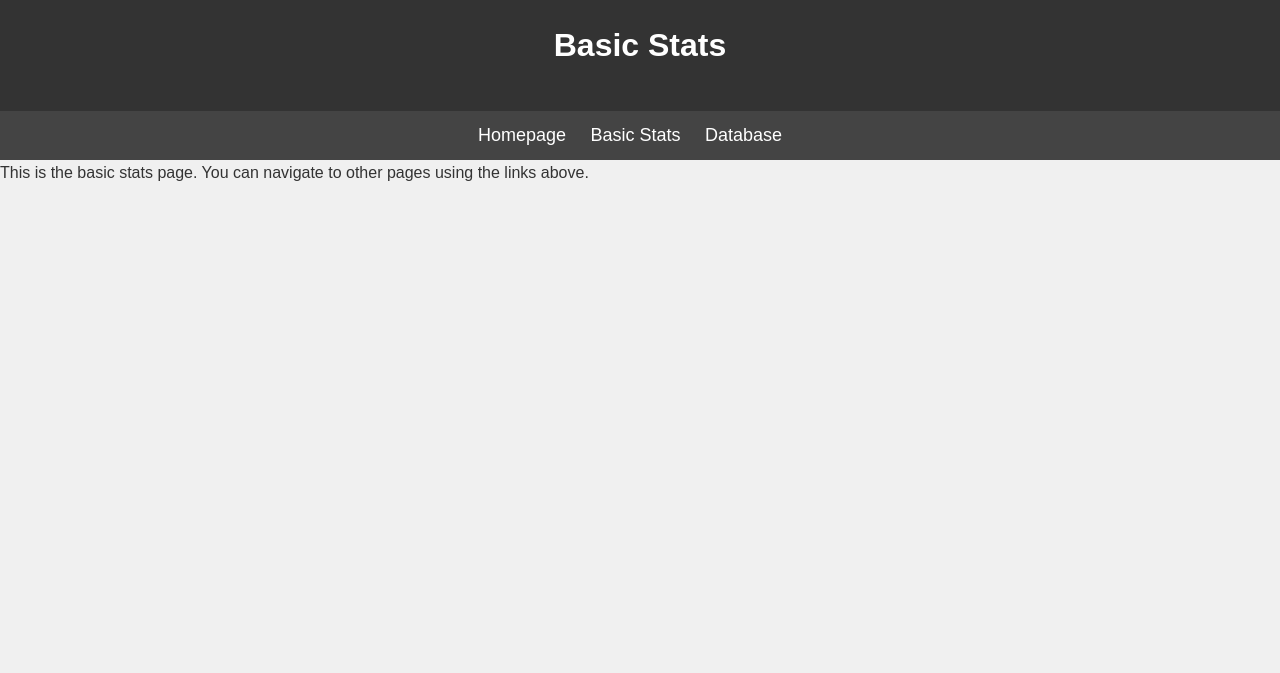
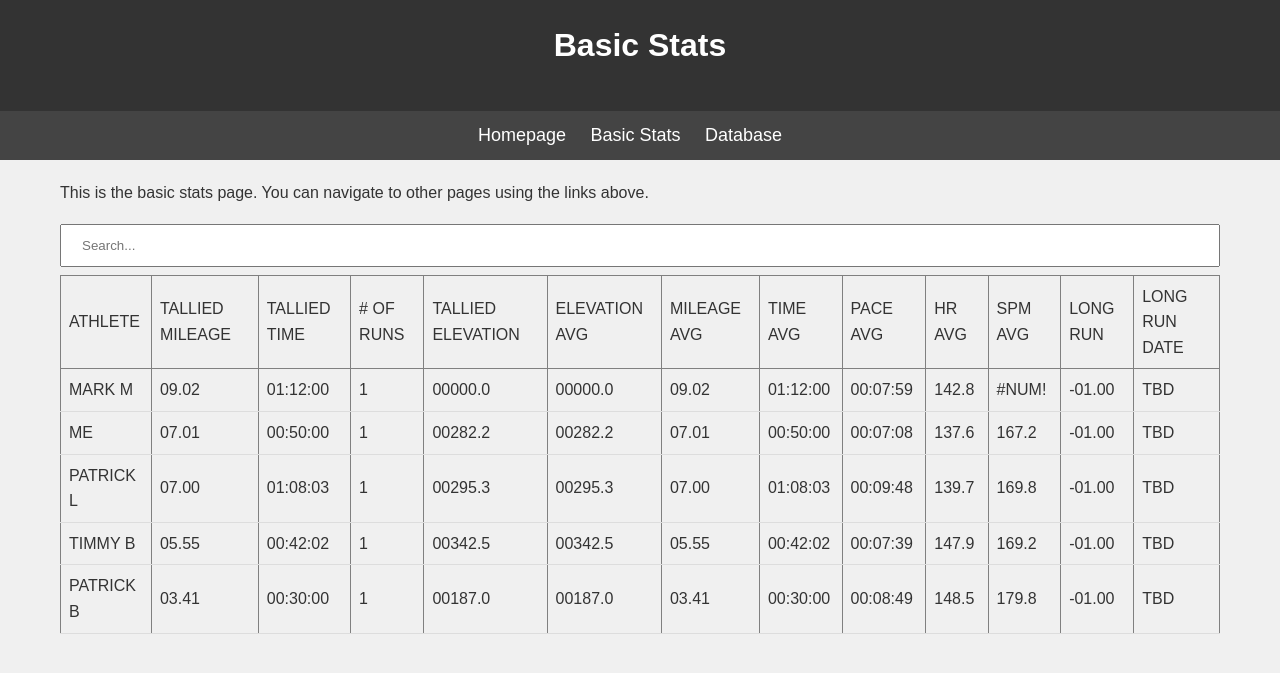
Before and after one commit to jacobreesmontgomery/Strava-API-and-Sheets-Integration, a Flask app: page /basic_stats in a window 1280 px wide. Shown: the top 673 px of the page. Run offline with Flask 3, Linux system fonts and the light colour scheme.

Commit message:
basic table setup

```diff
--- /dev/null
+++ b/python/code/datasetup/data/GOONS RECAP_ACTIVITIES.csv
@@ -0,0 +1,6 @@
+ATHLETE,TALLIED MILEAGE,TALLIED TIME,# OF RUNS,TALLIED ELEVATION,ELEVATION AVG,MILEAGE AVG,TIME AVG,PACE AVG,HR AVG,SPM AVG,LONG RUN,LONG RUN DATE
+MARK M,09.02,01:12:00,1,00000.0,00000.0,09.02,01:12:00,00:07:59,142.8,#NUM!,-01.00,TBD
+ME,07.01,00:50:00,1,00282.2,00282.2,07.01,00:50:00,00:07:08,137.6,167.2,-01.00,TBD
+PATRICK L,07.00,01:08:03,1,00295.3,00295.3,07.00,01:08:03,00:09:48,139.7,169.8,-01.00,TBD
+TIMMY B,05.55,00:42:02,1,00342.5,00342.5,05.55,00:42:02,00:07:39,147.9,169.2,-01.00,TBD
+PATRICK B,03.41,00:30:00,1,00187.0,00187.0,03.41,00:30:00,00:08:49,148.5,179.8,-01.00,TBD
--- a/python/code/webpage/app.py
+++ b/python/code/webpage/app.py
@@ -4,9 +4,59 @@ AUTHOR: Jacob Montgomery
 OVERVIEW: This file will drive the front-end webpage.
 """
 
+# IMPORTS
 from flask import Flask, render_template
+import gspread
+from oauth2client.service_account import ServiceAccountCredentials
+import pandas
+import datetime
+import csv
 
 app = Flask(__name__)
+
+# Use creds to create a client to interact with the Google Drive API
+scope = ['https://www.googleapis.com/auth/drive']
+creds = ServiceAccountCredentials.from_json_keyfile_name("C:/Users/17178/Documents/Coding Stuff/client_secret.json", scope)
+client = gspread.authorize(creds)
+
+# Opening the Strava API sheet
+sheet = client.open("Goons Activities - Strava API")
+
+NUM_ATHLETES = 5
+
+# HELPER METHODS
+def get_header_stats():
+    """
+        Return an array containing the columns from the first row
+        of the "GOONS RECAP_ACTIVITIES.csv" file.
+
+        Example return:
+            [ATHLETE,TALLIED MILEAGE,TALLIED TIME,# OF RUNS,TALLIED ELEVATION,ELEVATION AVG,MILEAGE AVG,TIME AVG,PACE AVG,HR AVG,SPM AVG,LONG RUN,LONG RUN DATE]
+    """
+    headerStats = []
+    with open('python\code\datasetup\data\GOONS RECAP_ACTIVITIES.csv') as csvfile:
+        reader = csv.reader(csvfile, delimiter=',')
+        headerStats = list(next(reader))
+    return headerStats
+
+def get_recap_data():
+    """
+        Return a 2D array containing the recap data of each athlete, starting
+        at row 2 until row X, where X is the last row of the "GOONS RECAP_ACTIVITIES.csv" file.
+
+        Example return:
+            [
+                [MARK M,09.02,01:12:00,1,00000.0,00000.0,09.02,01:12:00,00:07:59,142.8,#NUM!,-01.00,TBD],
+                [ME,07.01,00:50:00,1,00282.2,00282.2,07.01,00:50:00,00:07:08,137.6,167.2,-01.00,TBD]
+            ]
+    """
+    recapData = [[]]
+    with open('python\code\datasetup\data\GOONS RECAP_ACTIVITIES.csv') as csvfile:
+        reader = csv.reader(csvfile, delimiter=',')
+        next(reader) # Skipping the headers
+        for recapRow in reader:
+            recapData.append(list(recapRow))
+    return recapData
 
 @app.route('/')
 def index():
@@ -14,10 +64,12 @@ def index():
 
 @app.route('/basic_stats')
 def basic_stats():
-    return render_template('basic_stats.html')
+    # Read in data here from GOONS_RECAP sheet and pass it through
+    return render_template('basic_stats.html', headerStats=get_header_stats(), recapData=get_recap_data())
 
 @app.route('/database')
 def database():
+    # Read in data from the GOONS_ACTIVITIES.csv file and pass it through
     return render_template('database.html')
 
 if __name__ == '__main__':
--- a/python/code/webpage/templates/styles.css
+++ b/python/code/webpage/css/styles.css
@@ -61,3 +61,26 @@ footer {
     padding: 10px 20px;
     text-align: center;
 }
+
+/* TABLES */
+table {
+    width: 100%;
+    border-collapse: collapse;
+}
+
+th, td {
+    padding: 8px;
+    text-align: left;
+    border-bottom: 1px solid #ddd;
+}
+
+th {
+    background-color: #f2f2f2;
+}
+
+input[type=text] {
+    width: 100%;
+    padding: 12px 20px;
+    margin: 8px 0;
+    box-sizing: border-box;
+}
--- /dev/null
+++ b/python/code/webpage/js/scripts.js
@@ -0,0 +1,35 @@
+console.log("Data: ", headers)
+
+function filterTable(columnName) {
+    var input, filter, table, tr, td, i, txtValue;
+    input = document.getElementById("filter" + columnName);
+    filter = input.value.toUpperCase();
+    table = document.getElementById("dataTable");
+    tr = table.getElementsByTagName("tr");
+    for (i = 0; i < tr.length; i++) {
+        td = tr[i].getElementsByTagName("td")[getIndex(columnName)];
+        if (td) {
+            txtValue = td.textContent || td.innerText;
+            if (txtValue.toUpperCase().indexOf(filter) > -1) {
+                tr[i].style.display = "";
+            } else {
+                tr[i].style.display = "none";
+            }
+        }
+    }
+}
+
+function getIndex(columnName) {
+    var headers = document.getElementById("dataTable").getElementsByTagName("th");
+    for (var i = 0; i < headers.length; i++) {
+        if (headers[i].textContent === columnName) {
+            return i;
+        }
+    }
+    return -1; // If column name not found
+}
+
+// Add a filter for each column
+for (header in headers) {
+    filterTable(header);
+}
--- a/python/code/webpage/templates/basic_stats.html
+++ b/python/code/webpage/templates/basic_stats.html
@@ -4,7 +4,8 @@
     <meta charset="UTF-8">
     <meta name="viewport" content="width=device-width, initial-scale=1.0">
     <title>The Goon Squad</title>
-    <link rel="stylesheet" href="styles.css">
+    <link rel="stylesheet" href="../css/styles.css">
+    <script src="../js/scripts.js"></script>
 </head>
 <body>
     <header>
@@ -15,8 +16,32 @@
         <a href="basic_stats">Basic Stats</a>
         <a href="database">Database</a>
     </nav>
-    <div class="content">
+    <div class="container">
         <p>This is the basic stats page. You can navigate to other pages using the links above.</p>
+        <script>
+            var headers=headerStats; // Establishing headers variable to be processed in scripts.js
+        </script>
+        <input type="text" id="searchInput" placeholder="Search...">
+        <div style="overflow-x:auto;">
+            <table id="dataTable" border="1">
+                <thead>
+                    <tr>
+                        {% for header in headerStats %}
+                            <td>{{ header }}</td>
+                        {% endfor %}
+                    </tr>
+                </thead>
+                <tbody>
+                    {% for recapRow in recapData %}
+                    <tr>
+                        {% for stat in recapRow %}
+                            <td>{{ stat }}</td>
+                        {% endfor %}
+                    </tr>
+                    {% endfor %}
+                </tbody>
+            </table>
+        </div>
     </div>
 </body>
 </html>
--- a/python/code/webpage/templates/database.html
+++ b/python/code/webpage/templates/database.html
@@ -4,7 +4,7 @@
     <meta charset="UTF-8">
     <meta name="viewport" content="width=device-width, initial-scale=1.0">
     <title>The Goon Squad</title>
-    <link rel="stylesheet" href="styles.css">
+    <link rel="stylesheet" href="../css/styles.css">
 </head>
 <body>
     <header>
--- a/python/code/webpage/templates/index.html
+++ b/python/code/webpage/templates/index.html
@@ -4,7 +4,7 @@
     <meta charset="UTF-8">
     <meta name="viewport" content="width=device-width, initial-scale=1.0">
     <title>The Goon Squad</title>
-    <link rel="stylesheet" href="styles.css">
+    <link rel="stylesheet" href="../css/styles.css">
 </head>
 <body>
     <header>
```
Also changed, not shown: python/code/datasetup/setup/DataSetup.py (+7 -3 lines), python/code/datasetup/data/GOONS_ACTIVITIES.csv.
